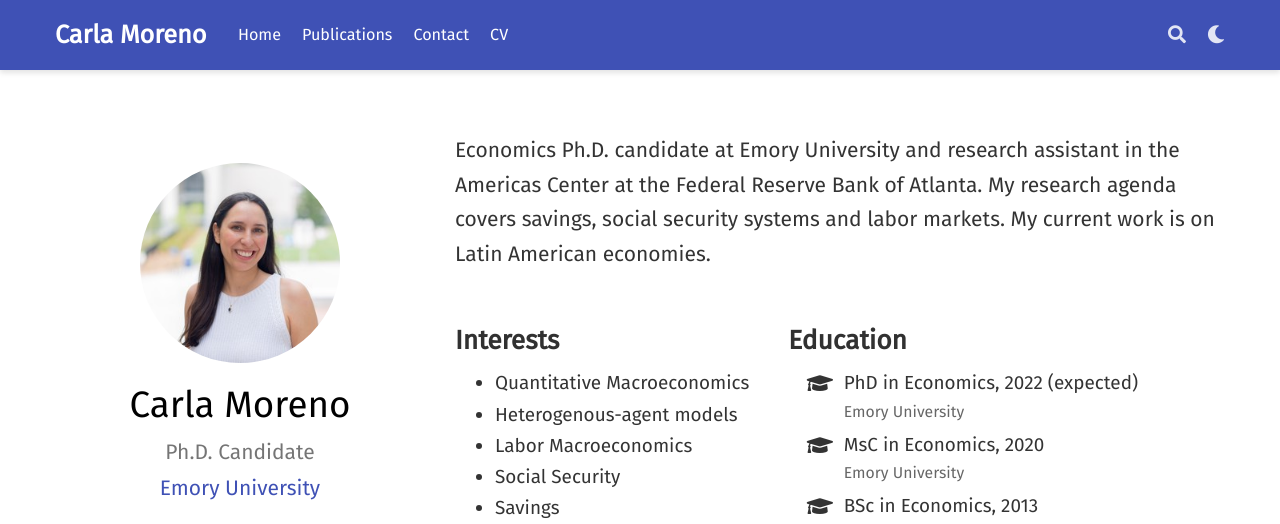
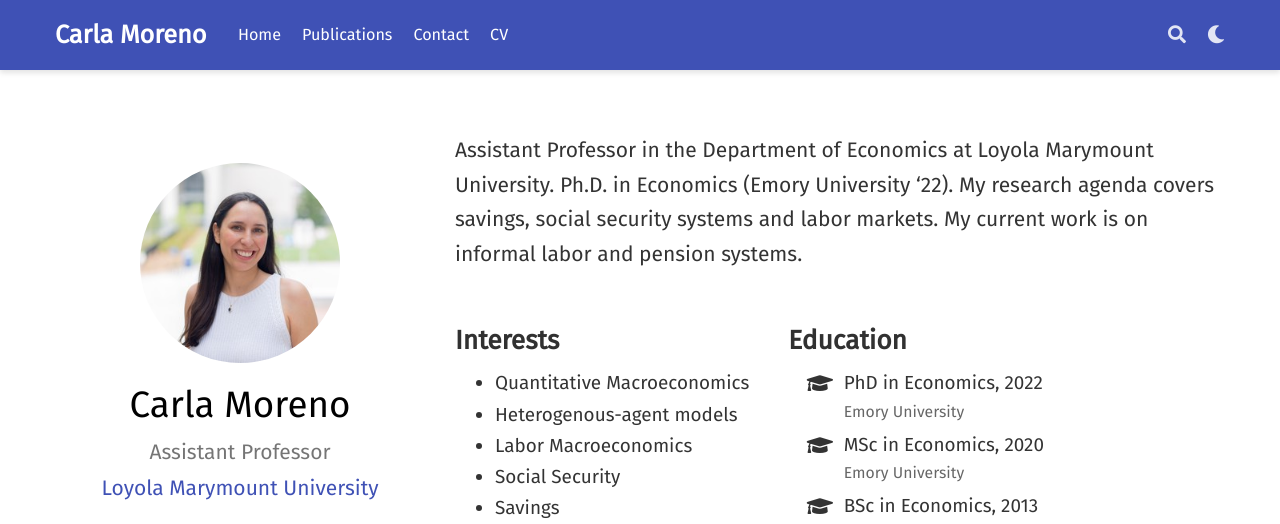
Before and after one commit to Carla-Moreno/Carla-Moreno.github.io, a plain HTML site: page authors/admin/index.html in a window 1280 px wide. Shown: the top 524 px of the page. Drawn offline with nearby package versions, Linux system fonts and the light colour scheme; a script that the page names is missing; some icons are missing.

Commit message:
fall2022

```diff
--- a/authors/admin/index.html
+++ b/authors/admin/index.html
@@ -372,12 +372,12 @@
 
       <div class="portrait-title">
         <h2>Carla Moreno</h2>
-        <h3>Ph.D. Candidate</h3>
+        <h3>Assistant Professor</h3>
 
 
         <h3>
-          <a href="http://economics.emory.edu/home/index.html" target="_blank" rel="noopener">
-          <span>Emory University</span>
+          <a href="https://bellarmine.lmu.edu/economics/" target="_blank" rel="noopener">
+          <span>Loyola Marymount University</span>
           </a>
         </h3>
 
@@ -458,7 +458,7 @@
 
 
 
-    <p>Economics Ph.D. candidate at Emory University and research assistant in the Americas Center at the Federal Reserve Bank of Atlanta. My research agenda covers savings, social security systems and labor markets. My current work is on Latin American economies.</p>
+    <p>Assistant Professor in the Department of Economics at Loyola Marymount University. Ph.D. in Economics (Emory University &lsquo;22). My research agenda covers savings, social security systems and labor markets. My current work is on informal labor and pension systems.</p>
 
 
     <div class="row">
@@ -490,7 +490,7 @@
           <li>
             <i class="fa-li fas fa-graduation-cap"></i>
             <div class="description">
-              <p class="course">PhD in Economics, 2022 (expected)</p>
+              <p class="course">PhD in Economics, 2022</p>
               <p class="institution">Emory University</p>
             </div>
           </li>
@@ -498,7 +498,7 @@
           <li>
             <i class="fa-li fas fa-graduation-cap"></i>
             <div class="description">
-              <p class="course">MsC in Economics, 2020</p>
+              <p class="course">MSc in Economics, 2020</p>
               <p class="institution">Emory University</p>
             </div>
           </li>
```
